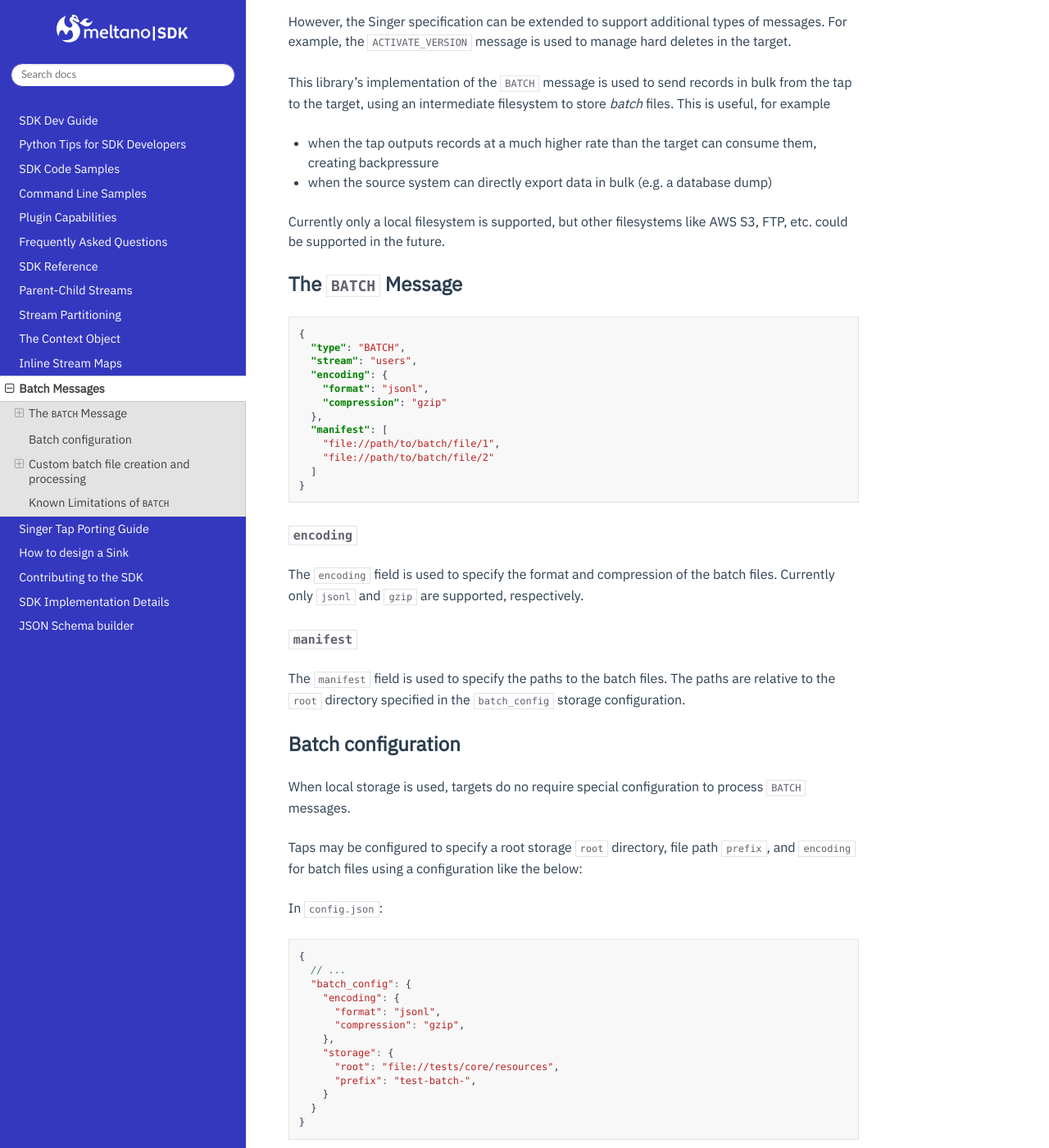
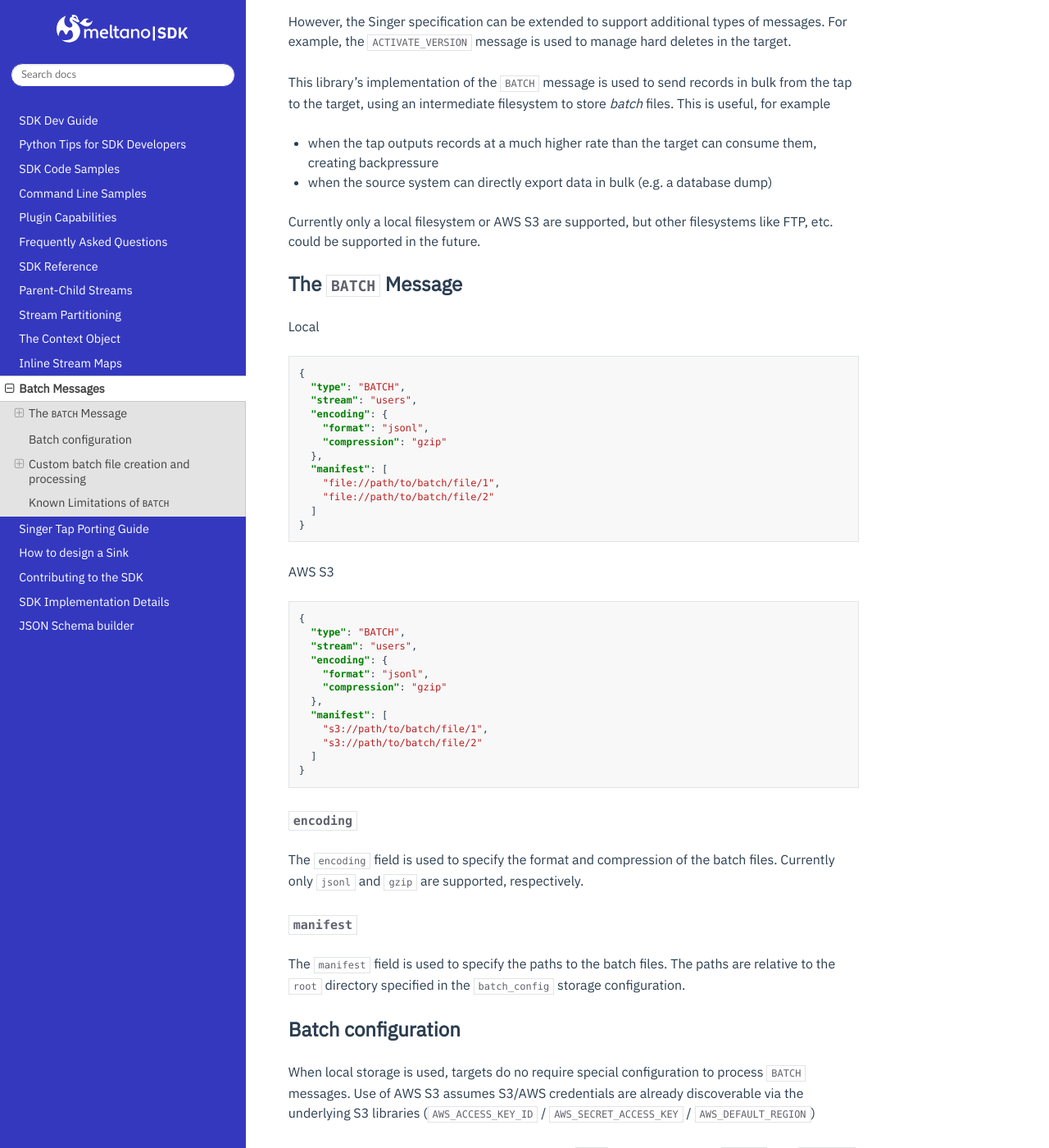
Before and after one commit to meltano/sdk, a Sphinx documentation site: the page built from docs/batch.md, in a window 1280 px wide and 1400 px high, scrolled down 423 px. Shown: the whole window at 82% size. Built offline with Sphinx 7.4.7 and the Read the Docs theme 2.0.0, drawn with Linux system fonts in a browser that asks for light colours.

Commit message:
feat: S3 batch storage (#1087)
* Added PyFilesystem/s3fs as an optional dependency

* Test s3 protocol

* Add dummy credentials to storage test

* Add fs-s3fs to support nox tests

* Shortening s3fs extras name to s3

* Include s3 extra instead of fs-s3fs directly

* importlib-metadata 5.0.0 deprecated endpoint.

No longer works with python 3.7. Going back down to 4.13.0

* Add s3 extra to cookiecutter toml, update docs

* Mypy python 3.8 fix

From ambiguous Any return type to explicity Traversable return type.

* Sync versions

* Add S3 extra to target cookiecutter

* Update SDK minor version in cookiecutter

* re-lock dependencies

* Make explicit extra for s3 dependencies

````diff
--- a/docs/batch.md
+++ b/docs/batch.md
@@ -14,10 +14,11 @@
 - when the tap outputs records at a much higher rate than the target can consume them, creating backpressure
 - when the source system can directly export data in bulk (e.g. a database dump)
 
-Currently only a local filesystem is supported, but other filesystems like AWS S3, FTP, etc. could be supported in the future.
+Currently only a local filesystem or AWS S3 are supported, but other filesystems like FTP, etc. could be supported in the future.
 
 ## The `BATCH` Message
 
+Local
 ```json
 {
   "type": "BATCH",
@@ -33,6 +34,22 @@
 }
 ```
 
+AWS S3
+```json
+{
+  "type": "BATCH",
+  "stream": "users",
+  "encoding": {
+    "format": "jsonl",
+    "compression": "gzip"
+  },
+  "manifest": [
+    "s3://path/to/batch/file/1",
+    "s3://path/to/batch/file/2"
+  ]
+}
+```
+
 ### `encoding`
 
 The `encoding` field is used to specify the format and compression of the batch files. Currently only `jsonl` and `gzip` are supported, respectively.
@@ -43,7 +60,7 @@
 
 ## Batch configuration
 
-When local storage is used, targets do no require special configuration to process `BATCH` messages.
+When local storage is used, targets do no require special configuration to process `BATCH` messages. Use of AWS S3 assumes S3/AWS credentials are already discoverable via the underlying S3 libraries (`AWS_ACCESS_KEY_ID` / `AWS_SECRET_ACCESS_KEY` / `AWS_DEFAULT_REGION`)
 
 Taps may be configured to specify a root storage `root` directory, file path `prefix`, and `encoding` for batch files using a configuration like the below:
 
--- a/noxfile.py
+++ b/noxfile.py
@@ -69,7 +69,8 @@
 @session(python=python_versions)
 def tests(session: Session) -> None:
     """Execute pytest tests and compute coverage."""
-    session.install(".")
+
+    session.install(".[s3]")
     session.install(*test_dependencies)
 
     # temp fix until pyarrow is supported on python 3.11
--- a/pyproject.toml
+++ b/pyproject.toml
@@ -68,6 +68,9 @@
 myst-parser = {version = ">=0.17.2,<0.19.0", optional = true}
 sphinx-autobuild = {version = "^2021.3.14", optional = true}
 
+# File storage dependencies installed as optional 'filesystem' extras
+fs-s3fs = { version = "^1.1.1", optional = true}
+
 [tool.poetry.extras]
 docs = [
     "sphinx",
@@ -76,6 +79,7 @@
     "myst-parser",
     "sphinx-autobuild",
 ]
+s3 = ["fs-s3fs"]
 # Mark these as extras so that installs pass on python 3.11
 samples = [
     "pyarrow",
````
Also changed, not shown: 5 other files.
